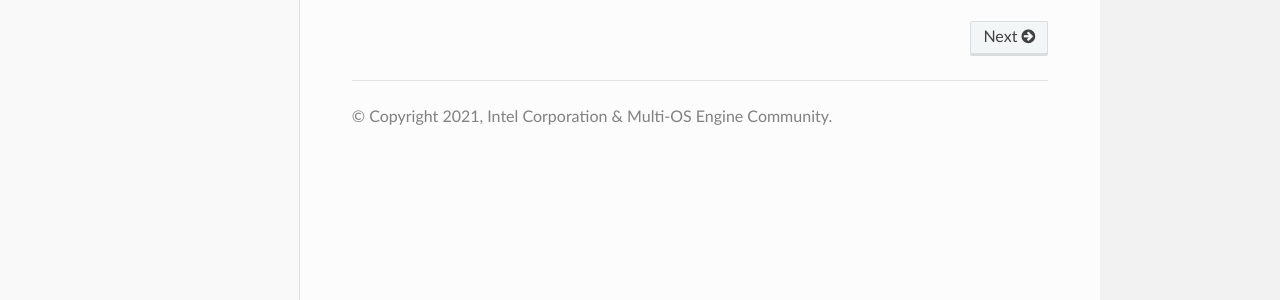
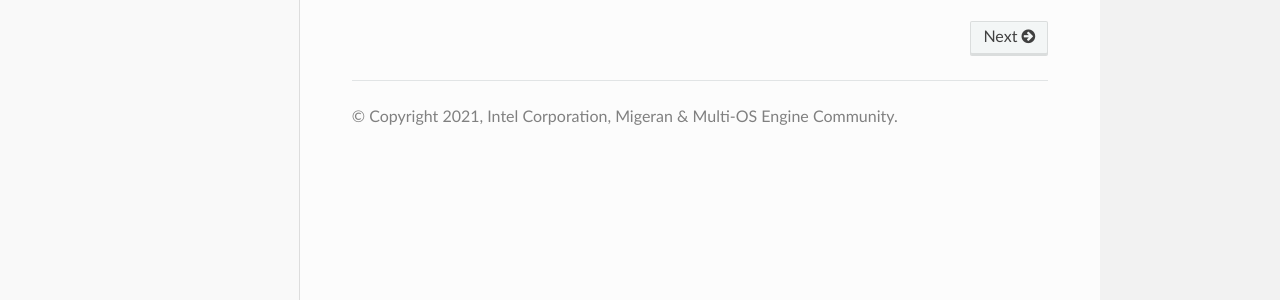
Before and after one commit to multi-os-engine/doc, a Sphinx documentation site: the page built from source/index.rst, in a window 1280 px wide. Shown: the part 578-878 px from the top of the page. Built offline with Sphinx 7.4.7 and the Read the Docs theme 2.0.0, drawn with Linux system fonts in a browser that asks for light colours.

Commit message:
Update copyright

```diff
--- a/source/conf.py
+++ b/source/conf.py
@@ -41,7 +41,7 @@ master_doc = 'index'
 
 # General information about the project.
 project = u'Multi-OS Engine Community Documentation'
-copyright = u'2021, Intel Corporation & Multi-OS Engine Community'
+copyright = u'2021, Intel Corporation, Migeran & Multi-OS Engine Community'
 
 # The version info for the project you're documenting, acts as replacement for
 # |version| and |release|, also used in various other places throughout the
```
